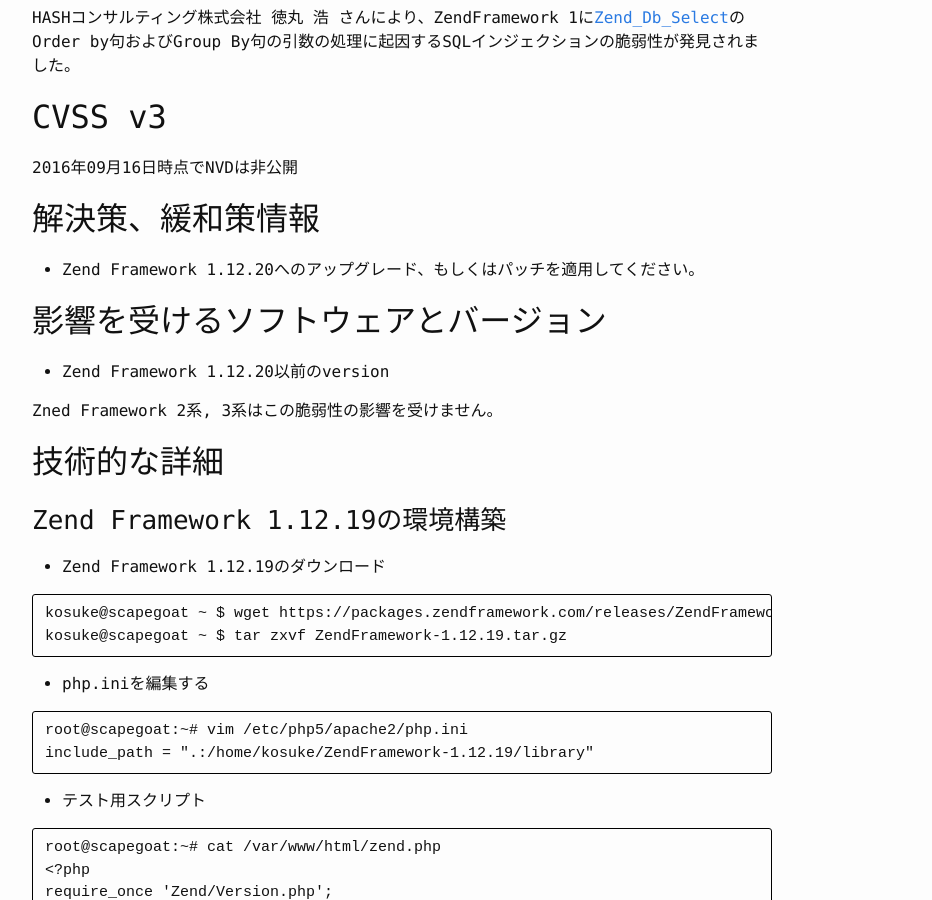
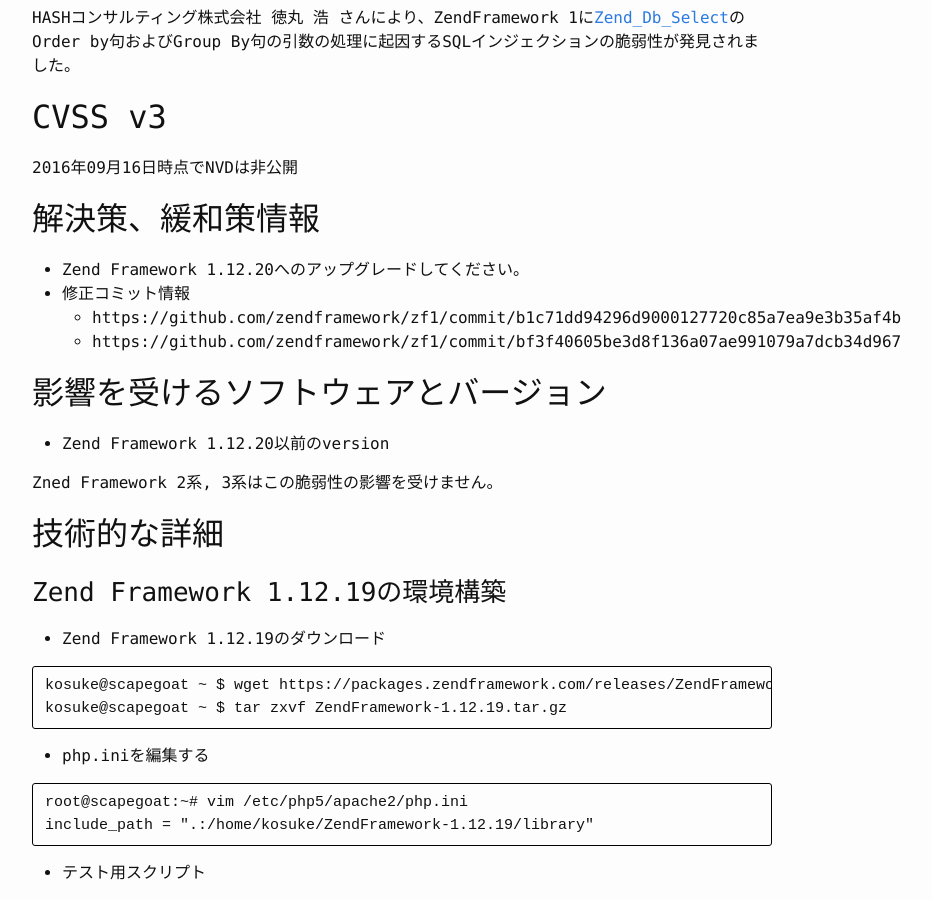
Before and after one commit to KosukeShimofuji/KosukeShimofuji.github.io, a Jekyll site: the page built from _posts/2016-09-16-CVE-2016-4861.markdown, in a window 1280 px wide and 900 px high, scrolled down 671 px. Shown: the whole window, without its empty margins (238-1170 px from the left). Built offline with Jekyll 4.4.1, drawn with Linux system fonts in a browser that asks for light colours; a script that is not in the unit is left out; comment, search, counter and statistics services are not loaded; the table of contents is made by our own code; some of the changed text lies outside the part shown.

Commit message:
update CVE-2016-4861

```diff
--- a/_posts/2016-09-16-CVE-2016-4861.markdown
+++ b/_posts/2016-09-16-CVE-2016-4861.markdown
@@ -16,7 +16,10 @@
 
 # 解決策、緩和策情報
 
- * Zend Framework 1.12.20へのアップグレード、もしくはパッチを適用してください。
+ * Zend Framework 1.12.20へのアップグレードしてください。
+ * 修正コミット情報
+   * https://github.com/zendframework/zf1/commit/b1c71dd94296d9000127720c85a7ea9e3b35af4b
+   * https://github.com/zendframework/zf1/commit/bf3f40605be3d8f136a07ae991079a7dcb34d967
 
 # 影響を受けるソフトウェアとバージョン
 
@@ -194,3 +197,4 @@
  * http://jvndb.jvn.jp/ja/contents/2016/JVNDB-2016-000158.html
  * http://qiita.com/Kaki_Shoichi/items/d12b98d6ea56cfd1a6d4
  * https://framework.zend.com/manual/1.12/ja/zend.db.select.html
+ * https://github.com/zendframework/zf1/blob/a90f3a8d71e0788020f730da83674b7312bd3b16/library/Zend/Db/Select.php#L89
```
